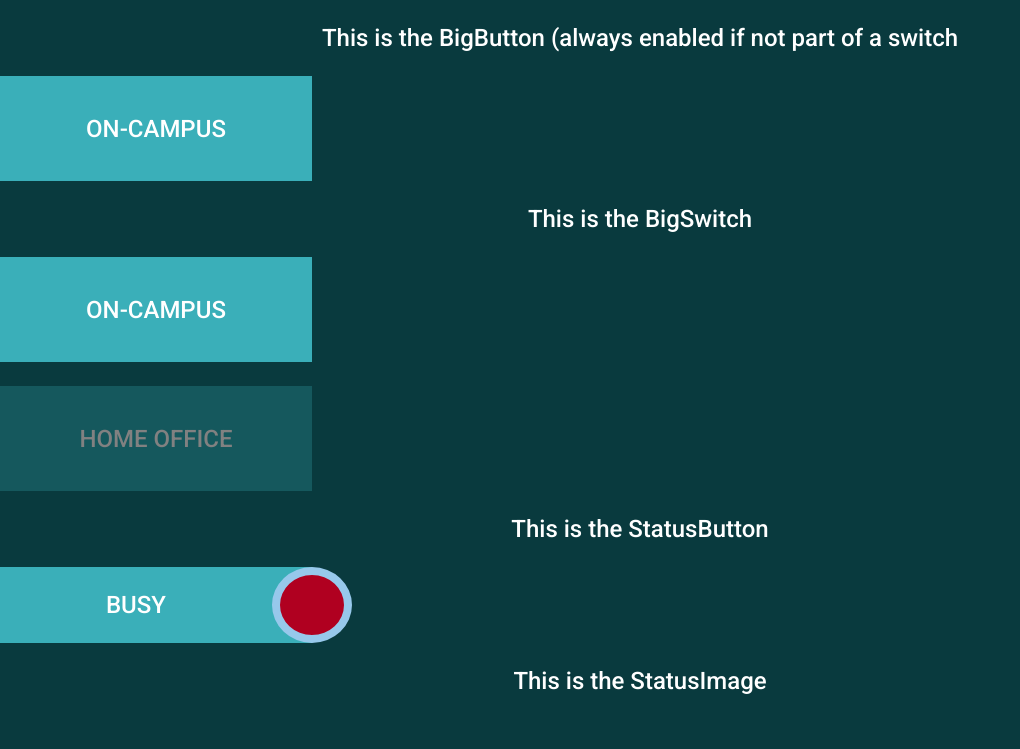
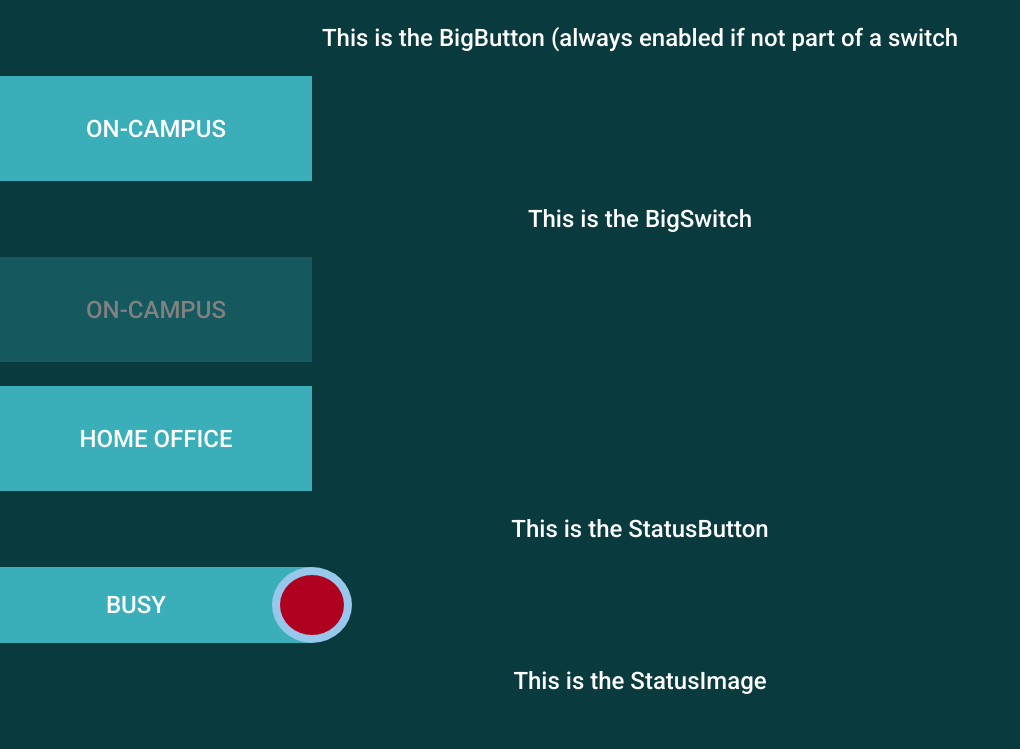
Before and after one commit to knutsanl/oblig2, a React (Create React App) app: page / in a window 1280 px wide. Shown: the top 749 px of the page, without its empty margins (0-1020 px from the left). Built offline with nearby package versions, Linux system fonts and the light colour scheme.

Commit message:
turn BigSwitch to SF component and set BigButton

```diff
--- a/src/components/big-button/big-button.jsx
+++ b/src/components/big-button/big-button.jsx
@@ -4,7 +4,7 @@ import React, { Component } from 'react';
 class BigButton extends Component {
 
     handleOnClick = () => {
-        this.props.onClick();
+        this.props.onClick(!this.props.enabled);
     };
 
     render() {
--- a/src/components/big-switch/big-switch.jsx
+++ b/src/components/big-switch/big-switch.jsx
@@ -1,27 +1,40 @@
 import './big-switch.css';
+import React, { Component } from 'react';
 import BigButton from '../big-button/big-button';
 
-function BigSwitch(props) {
-    const {checked, config: {textWhenChecked, textWhenUnchecked}} = props;
-    return(
-        <div className="BigSwitch">
-            <BigButton text={textWhenChecked} enabled={checked}/>
-            <BigButton text={textWhenUnchecked} enabled={!checked}/>
-        </div>
-    );
+class BigSwitch extends Component {
+    constructor(props) {
+        super(props);
+        this.state = { checked: this.props.checked };
+    }
+
+    handleOnClickFirstButton = (newValue) => {
+        this.updatEnabled(newValue);
+    }
+
+    handleOnClickSecondButton = (newValue) => {
+        this.updatEnabled(!newValue);
+    }
+
+    updatEnabled(newValue){
+        this.setState({checked: newValue});
+    }
+
+    render() {
+        const { config: { textWhenChecked, textWhenUnchecked } } = this.props;
+
+        return (
+            <div className="BigSwitch">
+                <BigButton text={textWhenChecked} enabled={this.state.checked} onClick={this.handleOnClickFirstButton}/>
+                <BigButton text={textWhenUnchecked} enabled={!this.state.checked} onClick={this.handleOnClickSecondButton}/>
+            </div>
+        );
+    }
 }
 
 BigSwitch.defaultProps = {
-    config: {textWhenChecked: 'on-campus', textWhenUnchecked:'Home office'},
+    config: { textWhenChecked: 'on-campus', textWhenUnchecked: 'Home office' },
     checked: true
 };
 
-/*
-<BigSwitch config={} checked={true}/>
-Config: {textWhenChecked: “on-campus”, textWhenUnchecked:”Home office”}
-Composed by 2 <BigButton/>
-Only 1 <BigButton/> can be clicked
-Distance between buttons 20px
-*/
-
 export default BigSwitch;
```
